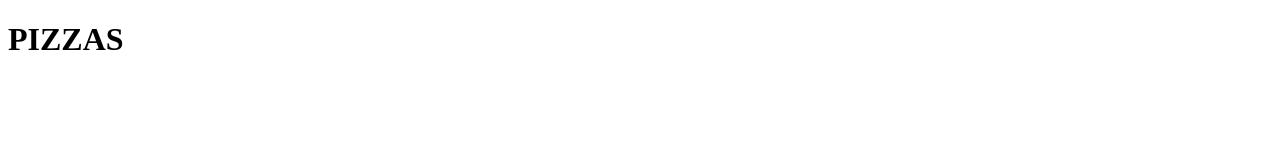
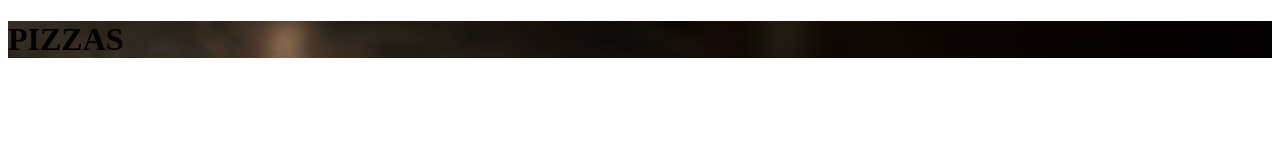
Before and after one commit to Matongo2010/pizza, a plain HTML site: page index.html in a window 1280 px wide. Drawn offline with Linux system fonts and the light colour scheme.

Commit message:
added a background image in the background class

```diff
--- a/css/styles.css
+++ b/css/styles.css
@@ -0,0 +1,10 @@
+
+
+
+
+
+.background{
+    background-image: url("../images/pizza\ background\ .jpeg");
+    background-size: cover;
+    background-repeat: no-repeat;
+}
--- a/index.html
+++ b/index.html
@@ -5,9 +5,10 @@
     <meta name="viewport" content="width=device-width, initial-scale=1.0">
     <meta http-equiv="X-UA-Compatible" content="ie=edge">
     <title>Pizza</title>
+    <link rel="stylesheet" href="css/styles.css">
 </head>
 <body>
-    <div class="container">
+    <div class="container background">
         <h1>PIZZAS
 
         </h1>
```
Also changed, not shown: images/pizza background .jpeg (added).
